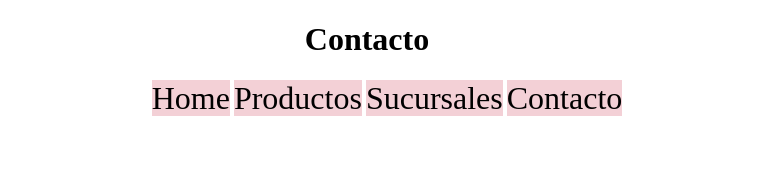
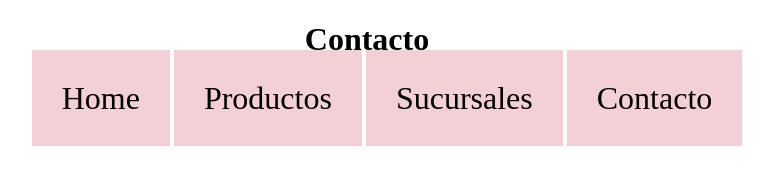
Before and after one commit to mariadrey17/Tiendaonline, a website: page pages/contacto.html in a window 1280 px wide. Shown: the whole page, without its empty margins (273-1046 px from the left). Drawn offline with Linux system fonts and the light colour scheme.

Commit message:
ya centre y puse mas prolijo el menu

```diff
--- a/scss/_globales.scss
+++ b/scss/_globales.scss
@@ -1,6 +1,6 @@
  .menu li  {
-   display:  inline-block;
-   justify-content: center;
+   display:  inline;
+   justify-items: space-evenly;
    font-size:2rem ;
 
 }
@@ -9,11 +9,13 @@ li a {
   color : black;
   text-decoration: none;
   background-color: rgb(243, 208, 214) ;
+  padding: 30px;
+  margin-top: 20px;
 
 }
 
- nav {
-  text-align: center;
-  align-items:space-evenly;
 
-  }
+  nav {
+text-align:center;
+padding: 0;
+}
```
Also changed, not shown: css/styles.css, 1 other file.
